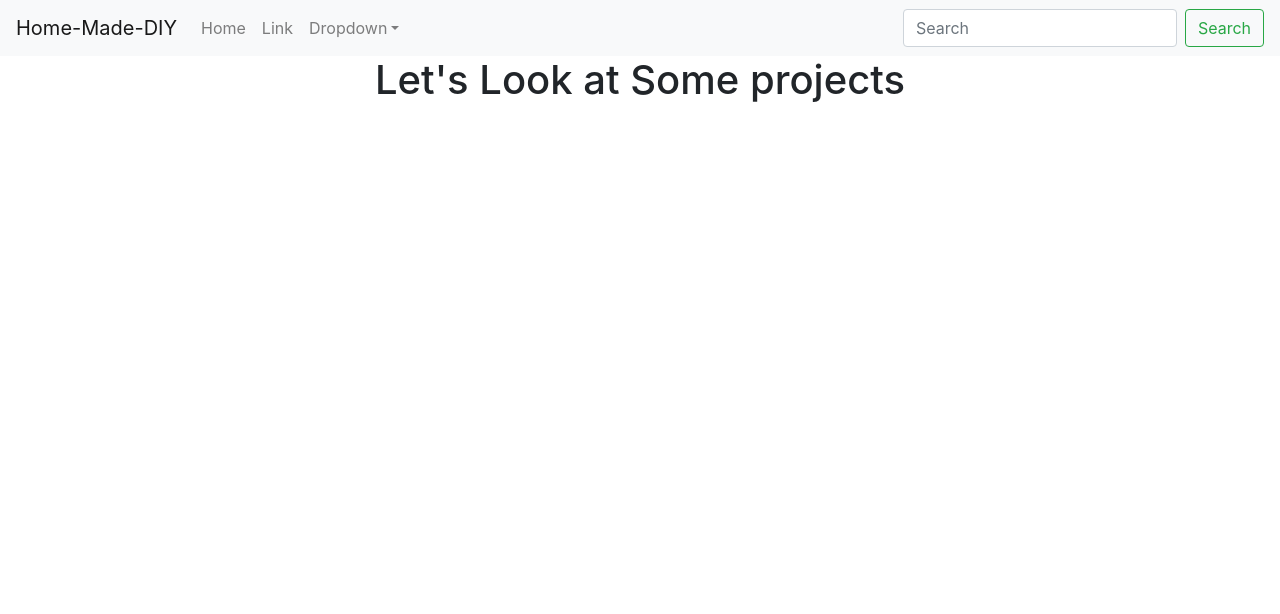
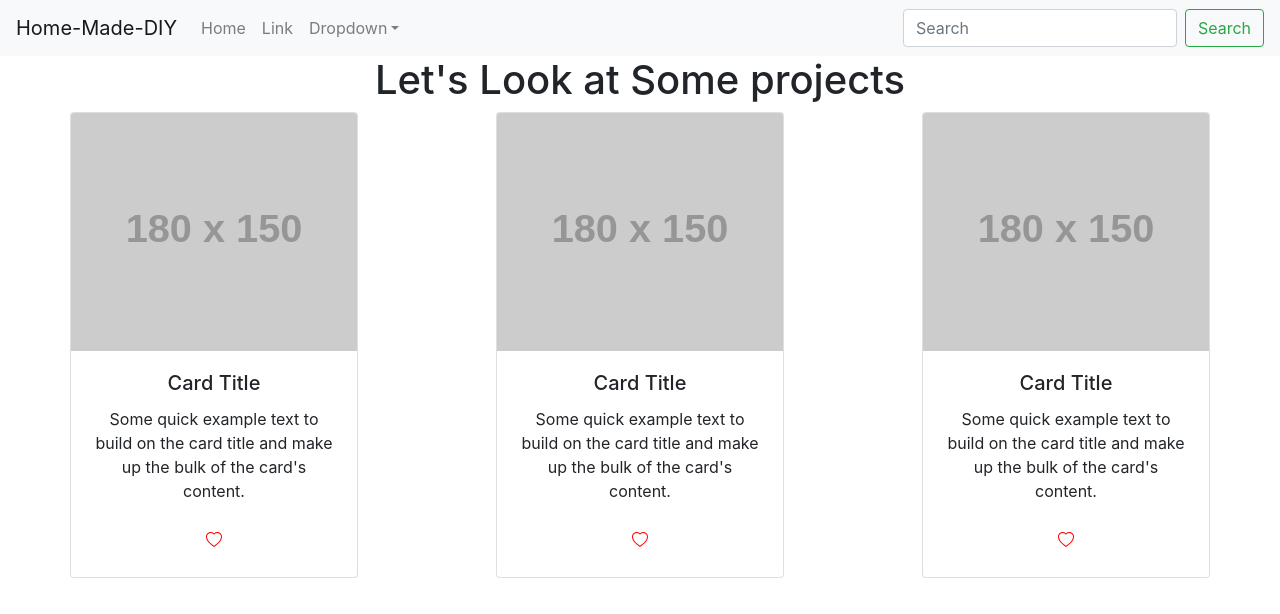
Before and after one commit to MisterRK/home-made-diy, a React (Create React App) app in the folder home-made-diy-client/: page / in a window 1280 px wide. Shown: the top 614 px of the page. Built offline with nearby package versions, Linux system fonts and the light colour scheme.

Commit message:
Quick projectcard.

```diff
--- a/home-made-diy-client/package.json
+++ b/home-made-diy-client/package.json
@@ -14,6 +14,7 @@
     "bootstrap": "^4.5.3",
     "react": "^17.0.1",
     "react-bootstrap": "^1.4.0",
+    "react-bootstrap-icons": "^1.1.0",
     "react-dom": "^17.0.1",
     "react-scripts": "4.0.0",
     "sass": "^1.29.0",
--- /dev/null
+++ b/home-made-diy-client/src/components/ProjectsContainer/ProjectCard/ProjectCard.jsx
@@ -0,0 +1,31 @@
+import React, { useState } from "react";
+
+//bootstrap imports
+import Card from "react-bootstrap/Card";
+import Button from "react-bootstrap/Button";
+import { Heart, HeartFill } from "react-bootstrap-icons";
+
+const ProjectCard = () => {
+	const [liked, setLiked] = useState(false);
+	return (
+		<Card style={{ width: "18rem" }}>
+			<Card.Img variant="top" src="https://via.placeholder.com/180x150" />
+			<Card.Body>
+				<Card.Title>Card Title</Card.Title>
+				<Card.Text>
+					Some quick example text to build on the card title and make up
+					the bulk of the card's content.
+				</Card.Text>
+				<Button variant="white" onClick={() => {setLiked(true)}}>
+					{liked ? (
+						<HeartFill color="red" />
+					) : (
+						<Heart color="red" />
+					)}
+				</Button>
+			</Card.Body>
+		</Card>
+	);
+};
+
+export default ProjectCard;
--- a/home-made-diy-client/src/components/ProjectsContainer/ProjectsContainer.jsx
+++ b/home-made-diy-client/src/components/ProjectsContainer/ProjectsContainer.jsx
@@ -1,12 +1,22 @@
 import React from 'react';
+
+//component imports
+import ProjectCard from './ProjectCard/ProjectCard'
 
 //bootstrap imports
 import Container from 'react-bootstrap/Container'
+import Row from 'react-bootstrap/Row'
+
 
 const ProjectsContainer = () => {
    return (
       <Container>
          <h1>Let's Look at Some projects</h1>
+         <Row className="justify-content-between">
+            <ProjectCard/>
+            <ProjectCard/>
+            <ProjectCard/>
+         </Row>
       </Container>
    );
 };
```
Also changed, not shown: 1 other file (tests, documents, lock files or other folders).
